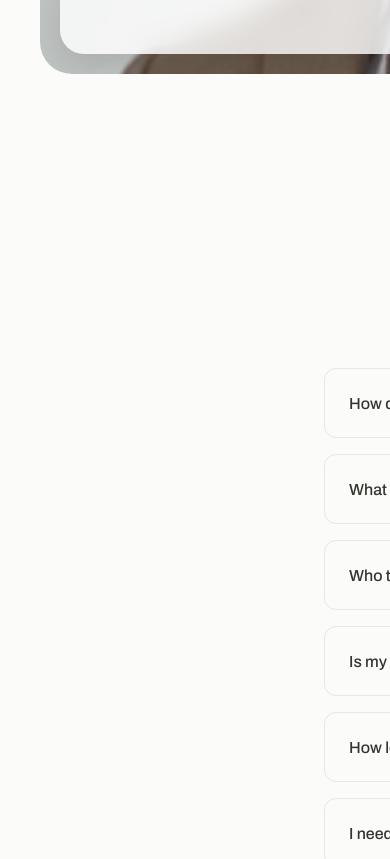
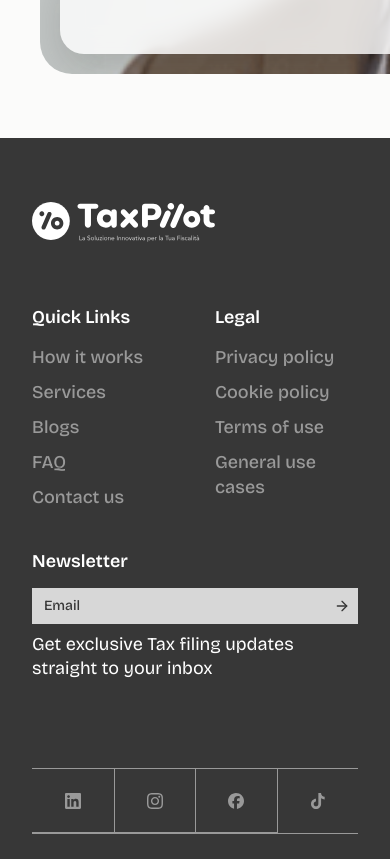
Before and after one commit to arqentech/tax-pilot-1, a React (Vite) app: page / in a window 390 px wide. Shown: the part 3960-4819 px from the top of the page. Built offline with nearby package versions, Linux system fonts and the light colour scheme; the HTML template or start-up script is replaced by a standard one.

Commit message:
Home responsiveness fix 5.0

```diff
--- a/src/pages/home/Home.tsx
+++ b/src/pages/home/Home.tsx
@@ -16,7 +16,7 @@ export default function Home() {
       <HowWeWork />
       <ServicesSection />
       <TeamCard />
-      <HomePageFAQ/>
+      {/* <HomePageFAQ/> */}
       {/* <BlogSection /> */}
       {/* <TaxPilotSection/> */}
     </div>
```
